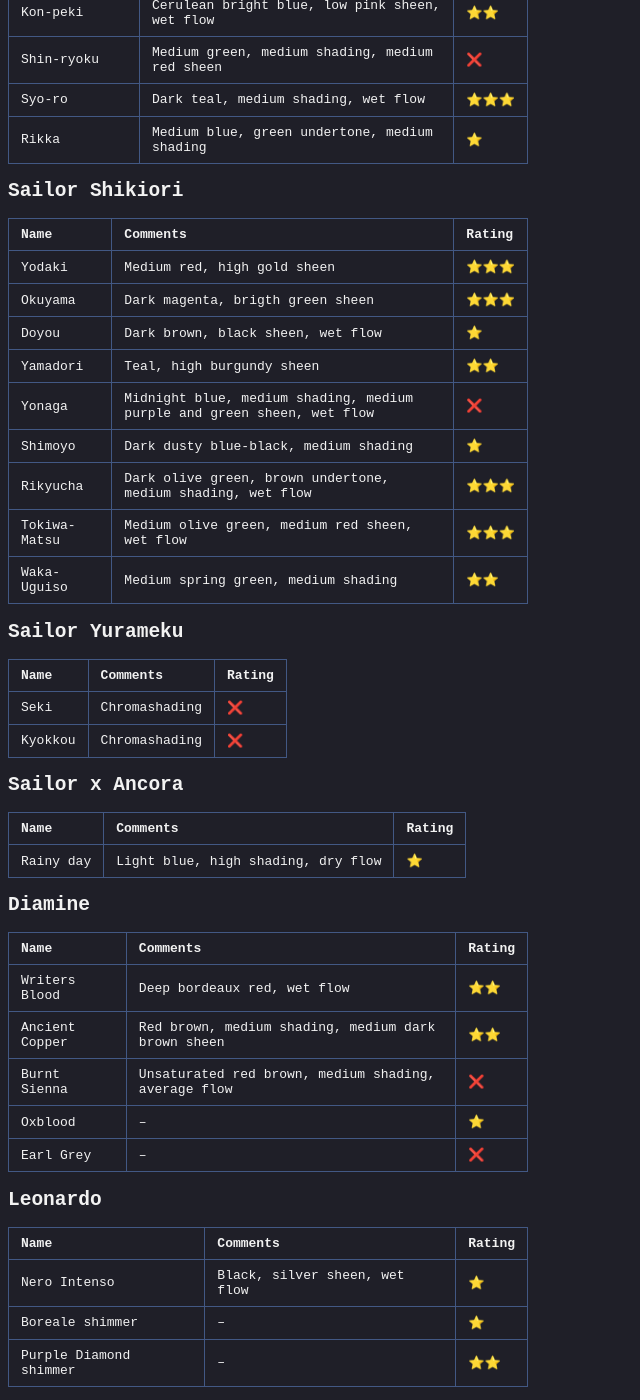
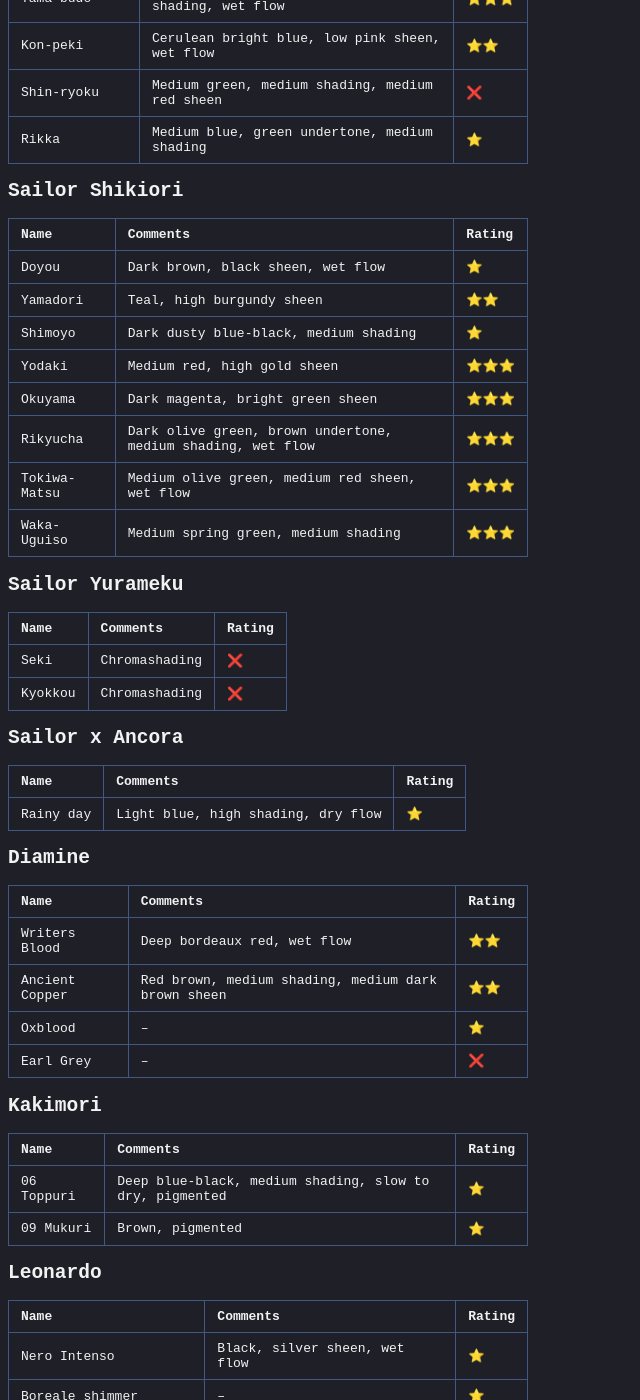
Before and after one commit to s-estay/s-estay.github.io, a Jekyll site: the page built from _posts/2026-05-28-ink-collection.md, in a window 1280 px wide and 1400 px high, scrolled down 621 px. Shown: the whole window, without its empty margins (0-640 px from the left). Built offline with Jekyll 4.4.1, drawn with Linux system fonts in a browser that asks for light colours; some of the changed text lies outside the part shown.

Commit message:
Revise ink collection with new inks and ratings
Updated ink collection with new entries and ratings.

```diff
--- a/_posts/2026-05-28-ink-collection.md
+++ b/_posts/2026-05-28-ink-collection.md
@@ -15,29 +15,28 @@
 | Momiji | Bright red-orange, low gold sheen | ⭐️⭐️⭐️ |
 | Yama-guri | Medium brown, purple undertone, medium shading, wet flow | ⭐️⭐️ |
 | Syun-gyo | Brown-burgundy | ⭐️⭐️ |
-| Fuyu-syogun | Cool stormy gray-blue, medium shading, wet flow | ❌ |
+| Syo-ro | Dark teal, medium shading, wet flow | ⭐️⭐️⭐️ |
+| Fuyu-syogun | Cool stormy gray-blue, medium shading, wet flow | ⭐️ |
 | Yu-yake | Sunset orange, medium shading | ⭐️ |
 | Chiku-rin | Fresh yellow-green, medium shading, dry flow | ⭐️ |
 | Murasakai-shikibu | Medium purple, medium shading, wet flow | ❌ |
 | Yama-budo | Purple, medium green sheen, medium shading, wet flow | ⭐️⭐️⭐️ |
 | Kon-peki | Cerulean bright blue, low pink sheen, wet flow | ⭐️⭐️ |
 | Shin-ryoku | Medium green, medium shading, medium red sheen | ❌ |
-| Syo-ro | Dark teal, medium shading, wet flow | ⭐️⭐️⭐️ |
 | Rikka | Medium blue, green undertone, medium shading | ⭐️ |
 
 ## Sailor Shikiori
 
 | Name | Comments | Rating |
 | --- | --- | --- |
-| Yodaki | Medium red, high gold sheen | ⭐️⭐️⭐️ |
-| Okuyama | Dark magenta, brigth green sheen | ⭐️⭐️⭐️ |
 | Doyou | Dark brown, black sheen, wet flow | ⭐️ |
 | Yamadori | Teal, high burgundy sheen | ⭐️⭐️ |
-| Yonaga | Midnight blue, medium shading, medium purple and green sheen, wet flow | ❌ |
 | Shimoyo | Dark dusty blue-black, medium shading | ⭐️ |
+| Yodaki | Medium red, high gold sheen | ⭐️⭐️⭐️ |
+| Okuyama | Dark magenta, bright green sheen | ⭐️⭐️⭐️ |
 | Rikyucha | Dark olive green, brown undertone, medium shading, wet flow | ⭐️⭐️⭐️ |
 | Tokiwa-Matsu | Medium olive green, medium red sheen, wet flow | ⭐️⭐️⭐️ |
-| Waka-Uguiso | Medium spring green, medium shading | ⭐️⭐️ |
+| Waka-Uguiso | Medium spring green, medium shading | ⭐️⭐️⭐️ |
 
 ## Sailor Yurameku
 
@@ -58,9 +57,15 @@
 | --- | --- | --- |
 | Writers Blood | Deep bordeaux red, wet flow | ⭐️⭐️ |
 | Ancient Copper | Red brown, medium shading, medium dark brown sheen | ⭐️⭐️ |
-| Burnt Sienna | Unsaturated red brown, medium shading, average flow | ❌ |
 | Oxblood | – | ⭐️ |
 | Earl Grey | – | ❌ |
+
+## Kakimori
+
+| Name | Comments | Rating |
+| --- | --- | --- |
+| 06 Toppuri | Deep blue-black, medium shading, slow to dry, pigmented | ⭐️ |
+| 09 Mukuri | Brown, pigmented | ⭐️ |
 
 ## Leonardo
 
@@ -74,11 +79,9 @@
 
 | Name | Comments | Rating |
 | --- | --- | --- |
-| Lie de Thé | – | ❌ |
-| Cacao du Brésil | – | ❌ |
-| Ambre de Birmanie | – | – |
-| Perle Noire | – | – |
-| Poussière de Lune | – | – |
+| Perle Noire | 09 | ⭐️ |
+| Ambre de Birmanie | 41 | ⭐️ |
+| Poussière de Lune | 48 | ⭐️ |
 
 ## Pelikan 4001
 
@@ -96,13 +99,6 @@
 | Ruby Red | – | ⭐️ |
 | Pearl Black | – | ⭐️ |
 
-## Kakimori
-
-| Name | Comments | Rating |
-| --- | --- | --- |
-| 06 Toppuri | Deep blue-black, medium shading, slow to dry, pigmented | ⭐️ |
-| 09 Mukuri | Brown, pigmented | ⭐️ |
-
 ## Platinum
 
 | Name | Comments | Rating |
```
